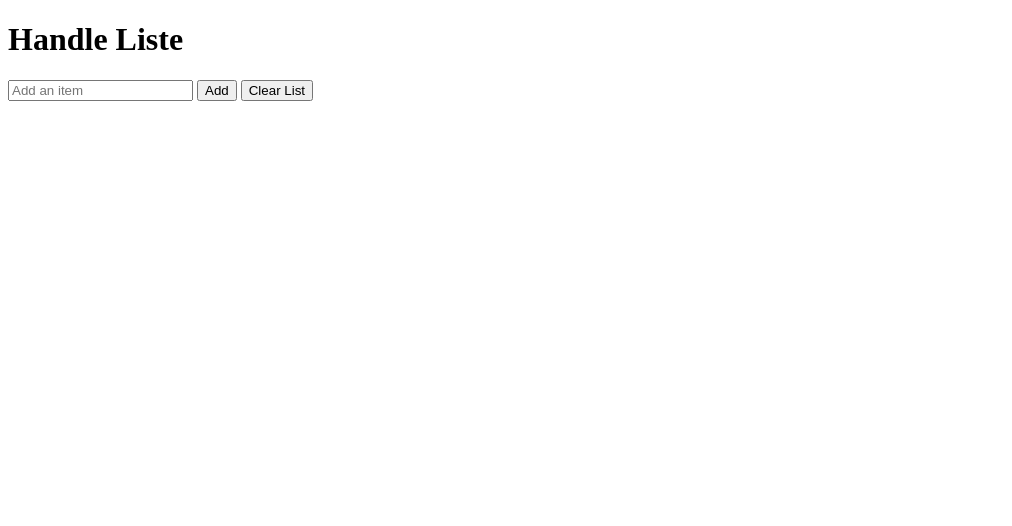
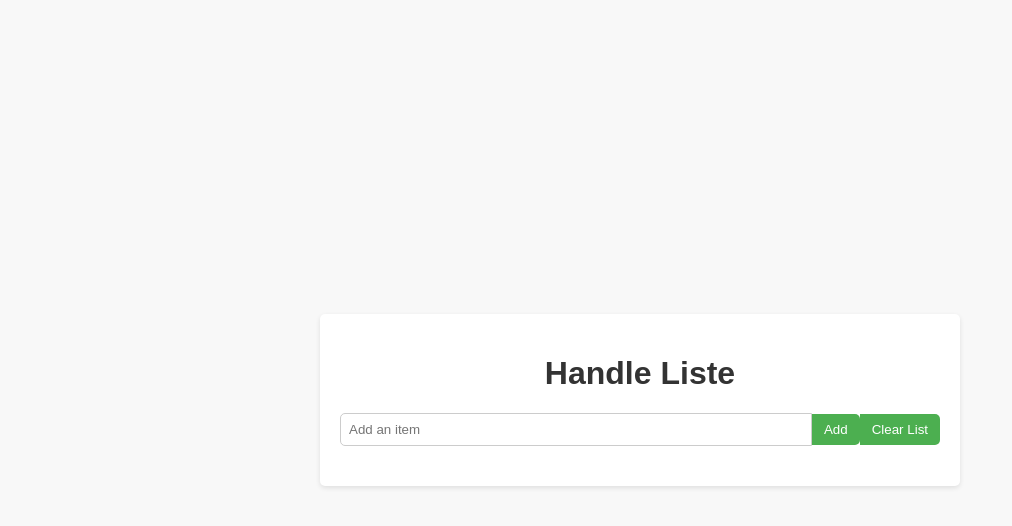
Before and after one commit to Fri5nd/Python-JS, a plain HTML site: page Handleliste/index.html in a window 1280 px wide. Shown: the whole page, without its empty margins (0-1012 px from the left). Drawn offline with Linux system fonts and the light colour scheme.

Commit message:
fixed styling on handleliste

```diff
--- a/Handleliste/index.html
+++ b/Handleliste/index.html
@@ -4,7 +4,7 @@
     <meta charset="UTF-8">
     <meta name="viewport" content="width=device-width, initial-scale=1.0">
     <title>Handle Liste</title>
-    <link rel="stylesheet" href="styles.css">
+    <link rel="stylesheet" href="style.css">
 </head>
 <body>
     <div class="container">
--- a/Handleliste/style.css
+++ b/Handleliste/style.css
@@ -25,7 +25,7 @@ h1 {
 
 .input-container {
     margin-bottom: 20px;
-    display: fle<D-i>x;
+    display: flex;
     align-items: center;
 }
 
```
